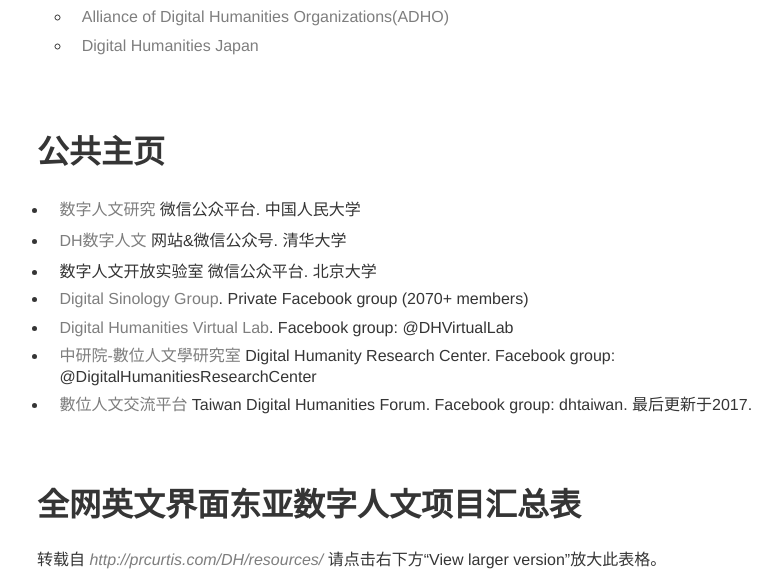
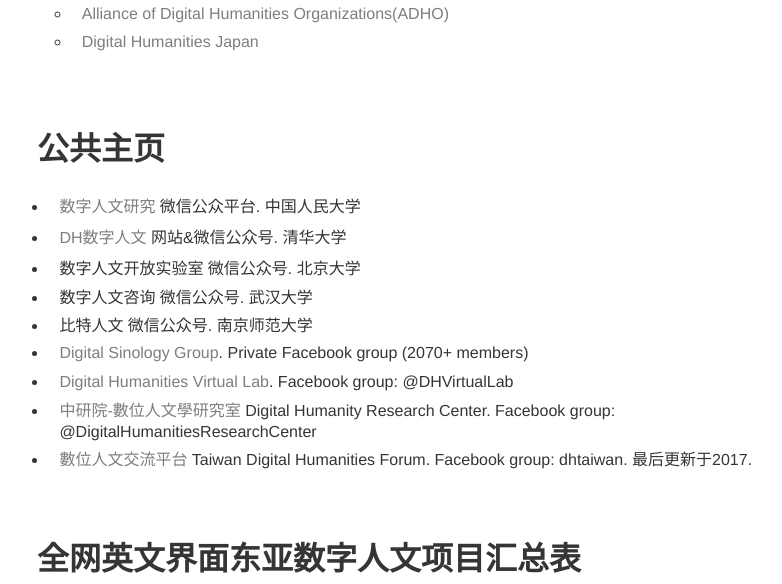
Before and after one commit to DHHD2022/DHHD2022.GitHub.io, a Jekyll site: the page built from dh_index/index.md, in a window 1280 px wide and 900 px high, scrolled down 1952 px, cut to the strip 0-584 px from the top of the window. Shown: the whole strip, without its empty margins (203-985 px from the left). Built offline with Jekyll 4.4.1, drawn with Linux system fonts in a browser that asks for light colours; some of the changed text lies outside the part shown.

Commit message:
Update index.md

```diff
--- a/dh_index/index.md
+++ b/dh_index/index.md
@@ -3,12 +3,12 @@
 title: 资源索引
 ---
 # 推荐关注
+* [海德堡大学HRA](http://hra.uni-hd.de/)
 * [数字人文](https://www.dhlib.cn/) 清华大学
 * [北京大学数字人文研究中心](https://pkudh.org/)
+* [中研院-數位人文學研究室](http://www3.ihp.sinica.edu.tw/dhrctw/) 台湾中央研究院
 * [Dhd-Blog](https://dhd-blog.org/)
 * [CenterNet](https://dhcenternet.org/) 国际数字人文中心网络
-* [海德堡大学HRA](http://hra.uni-hd.de/)
-
 <br/>
 
 # 实用平台
@@ -70,7 +70,9 @@
 # 公共主页
 * [数字人文研究](https://mp.weixin.qq.com/s?search_click_id=17951366263623906136-1645720438093-471738&__biz=MzIwNTk2ODYzMg==&mid=2247489019&idx=1&sn=c59db5d00bbf0e4536a94e068fe9d07c&chksm=9729906ca05e197a2e15eb26f113d0f9f4a8e4587cc9016640afeb00ae76330c21007e1b693f&scene=3&subscene=10000&clicktime=1645720438&enterid=1645720438&ascene=65&devicetype=pad-android-29&version=2800133d&nettype=WIFI&lang=en&exportkey=AZ81Tz2t%2F6AAu1VkYSYPmJE%3D&pass_ticket=aKVVaFp6iBdp05BFWeWa%2FYhiH6YLI00AHN07fILiw7No9HilpoxkyVNO99SKnDRF&wx_header=3) 微信公众平台. 中国人民大学
 * [DH数字人文](https://www.dhlib.cn/site/works/dhjournal) 网站&微信公众号. 清华大学
-* 数字人文开放实验室 微信公众平台. 北京大学
+* 数字人文开放实验室 微信公众号. 北京大学
+* 数字人文咨询 微信公众号. 武汉大学
+* 比特人文 微信公众号. 南京师范大学
 * [Digital Sinology Group](https://www.facebook.com/groups/digitalsinologygroup). Private Facebook group (2070+ members)
 * [Digital Humanities Virtual Lab](https://www.facebook.com/DHVirtualLab/). Facebook group: @DHVirtualLab
 * [中研院-數位人文學研究室](https://www.facebook.com/DigitalHumanitiesResearchCenter) Digital Humanity Research Center. Facebook group: @DigitalHumanitiesResearchCenter
```
